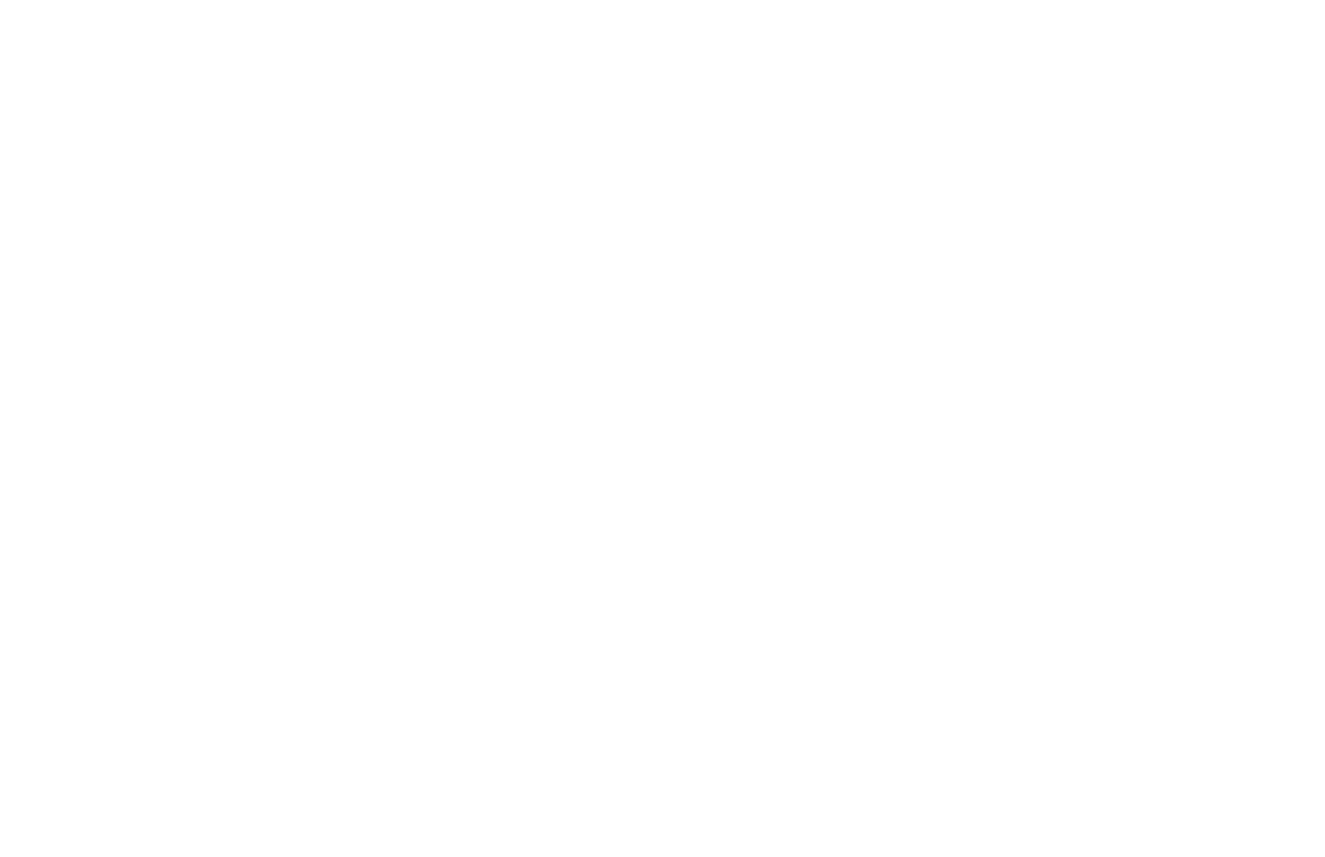
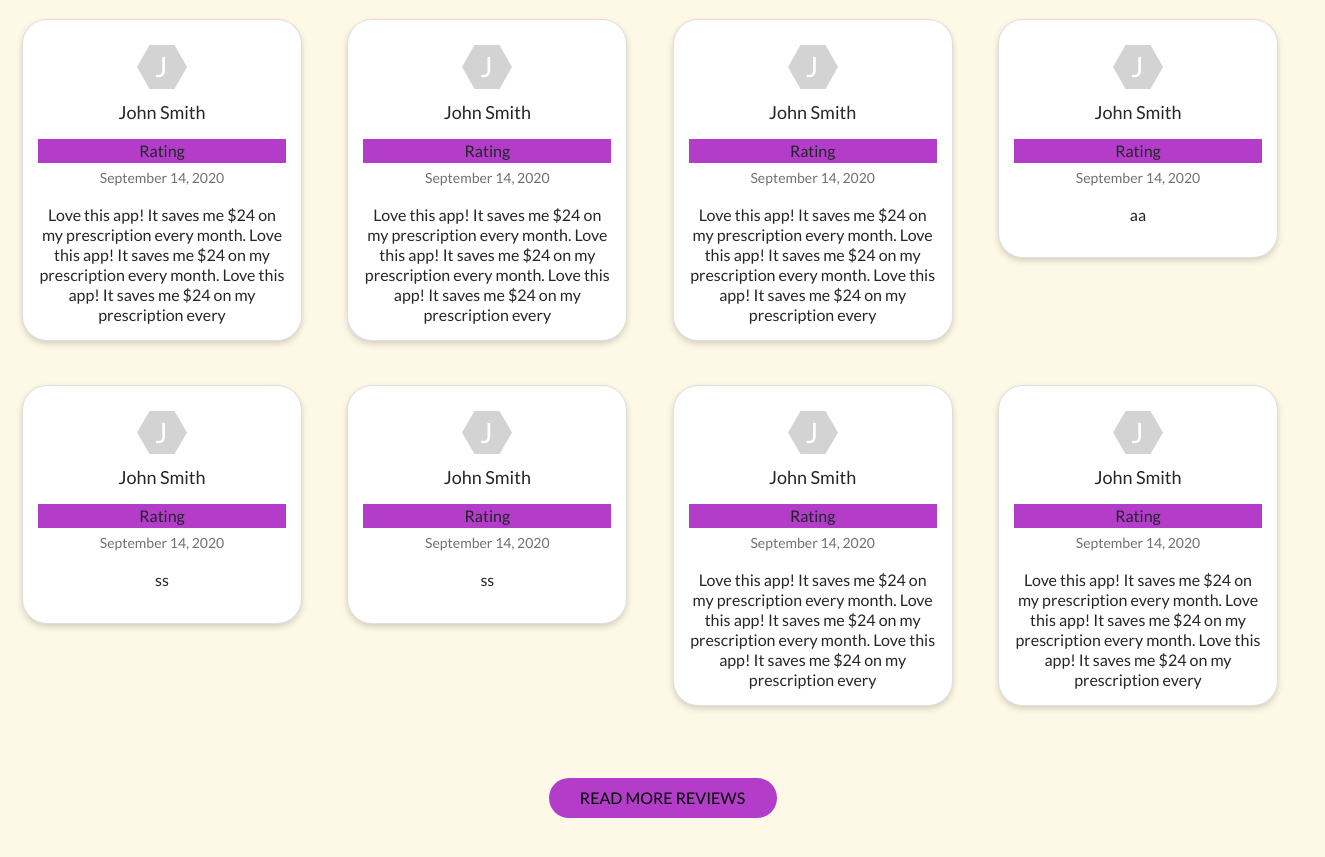
Before and after one commit to zaid-shabbir/buzz-rx, a Vue app: page / in a window 1280 px wide. Shown: the part 1020-1877 px from the top of the page, 1325 px wide, since content can reach past the window. Before the commit the page ends 875 px from the top, so only its background shows below. Built offline with nearby package versions, Linux system fonts and the light colour scheme.

Commit message:
Reviews section completed.

```diff
--- a/src/App.vue
+++ b/src/App.vue
@@ -82,16 +82,71 @@
       </div>
     </div>
     <!-- Hero Banner Ends -->
+    <!-- Reviews Section Starts -->
+    <div class="reviews-section-container">
+      <div class="reviews-section">
+        <div class="title">LATEST APP REVIEWS</div>
+
+        <div class="reviews-container">
+          <div v-for="(review, index) in reviewsToDisplay" :key="index">
+            <Review :review="review" />
+          </div>
+        </div>
+        <div class="read-more">
+          <button class="read-more-btn">
+            READ MORE REVIEWS
+          </button>
+        </div>
+      </div>
+    </div>
   </div>
 </template>
 
 <script>
 import Header from "./components/Header.vue";
+import Review from "./components/Review.vue";
 
 export default {
   name: "App",
   components: {
-    Header
+    Header,
+    Review
+  },
+  data() {
+    return {
+      index: 8,
+      reviews: [
+        "Love this app! It saves me $24 on my prescription every month. Love this app! It saves me $24 on my prescription every month. Love this app! It saves me $24 on my prescription every",
+        "Love this app! It saves me $24 on my prescription every month.",
+        "Love this app! It saves me $24 on my prescription every month. Love this app! It saves me $24 on my prescription every month. Love this app! It saves me $24 on my prescription every",
+        "Love this app! It saves me $24 on my prescription every month.",
+        "Love this app! It saves me $24 on my prescription every month. Love this app! It saves me $24 on my prescription every month.",
+        "Love this app! It saves me $24 on my prescription every month. Love this app! It saves me $24 on my prescription every month. Love this app! It saves me $24 on my prescription every month. Love this app! It saves me $24 on my prescription every month.",
+        "Love this app! It saves me $24 on my prescription every month. Love this app! It saves me $24 on my prescription every month.Love this app! It saves me $24 on my prescription every",
+        "Love this app! It saves me $24 on my prescription every month. Love this app! It saves me $24 on my prescription every month.Love this app! It saves me $24 on my prescription every",
+        "Love this app! It saves me $24 on my prescription every month. Love this app! It saves me $24 on my prescription every month. Love this app! It saves me $24 on my prescription every",
+        "Love this app! It saves me $24 on my prescription every month. Love this app! It saves me $24 on my prescription every month. Love this app! It saves me $24 on my prescription every",
+        "Love this app! It saves me $24 on my prescription every month. Love this app! It saves me $24 on my prescription every month. Love this app! It saves me $24 on my prescription every",
+        "aa",
+        "ss",
+        "ss",
+        "Love this app! It saves me $24 on my prescription every month. Love this app! It saves me $24 on my prescription every month. Love this app! It saves me $24 on my prescription every",
+        " Love this app! It saves me $24 on my prescription every month. Love this app! It saves me $24 on my prescription every month. Love this app! It saves me $24 on my prescription every",
+        "Love this app! It saves me $24 on my prescription every month. Love this app! It saves me $24 on my prescription every month. Love this app! It saves me $24 on my prescription every",
+        "dsssssssssssssssssssssssssssssssssssssssssssssssssssssssssssssssssssssssssssssssssssssssssssssd",
+        "ff",
+        "sdl"
+      ]
+    };
+  },
+  computed: {
+    reviewsToDisplay() {
+      let showArray = [];
+      for (let i = this.index; i < this.index + 8; i++) {
+        showArray.push(this.reviews[i]);
+      }
+      return showArray;
+    }
   }
 };
 </script>
@@ -201,4 +256,49 @@
     }
   }
 }
+.reviews-section-container {
+  width: 100%;
+  background: #fef8e6 0% 0% no-repeat padding-box;
+  .reviews-section {
+    margin-top: 520px;
+    width: 1325px;
+    margin-left: auto;
+    margin-right: auto;
+    height: 928px;
+    background: #fef8e6 0% 0% no-repeat padding-box;
+    .title {
+      padding-top: 25px;
+      font: normal normal 600 20px/24px Lato;
+      letter-spacing: 2px;
+      color: #262626;
+      text-transform: uppercase;
+      opacity: 1;
+      border-bottom: 3px solid #b33cc8;
+      width: 237px;
+      margin-left: auto;
+      margin-right: auto;
+      line-height: 30px;
+    }
+    .reviews-container {
+      display: flex;
+      justify-content: space-between;
+      flex-wrap: wrap;
+      width: 1300px;
+    }
+    .read-more {
+      margin-top: 50px;
+      display: flex;
+      justify-content: center;
+      align-items: center;
+    }
+    .read-more-btn {
+      background: #b33cc8 0% 0% no-repeat padding-box;
+      border-radius: 28px;
+      opacity: 1;
+      width: 228px;
+      height: 40px;
+      border: none;
+    }
+  }
+}
 </style>
--- /dev/null
+++ b/src/components/Review.vue
@@ -0,0 +1,80 @@
+<template>
+  <div class="card">
+    <div class="thumbail">
+      <img src="@/assets/Path.svg" alt="Thumbnail" />
+      <span>J</span>
+    </div>
+    <div class="name">
+      John Smith
+    </div>
+    <div class="ratings">
+      Rating
+    </div>
+    <div class="date">
+      September 14, 2020
+    </div>
+    <div class="review">
+      {{ review }}
+    </div>
+  </div>
+</template>
+
+<script>
+export default {
+  name: "Review",
+  props: {
+    review: {
+      type: String,
+      default: "Love this app! It saves me $24 on my prescription every month."
+    }
+  }
+};
+</script>
+
+<style lang="scss" scoped>
+.card {
+  padding: 15px;
+  width: 280px;
+  min-height: 239px;
+  box-shadow: 0px 3px 6px #00000029;
+  text-align: center;
+  border-radius: 25px;
+  margin: 22px 22px;
+  .thumbail {
+    margin-top: 10px;
+    span {
+      position: absolute;
+      font-size: 28px;
+      margin-left: -32px;
+      color: #ffffff;
+    }
+  }
+  .name {
+    margin-top: 8px;
+    text-align: center;
+    font: normal normal normal 18px/30px Lato;
+    letter-spacing: 0px;
+    color: #262626;
+    opacity: 1;
+  }
+  .ratings {
+    margin-top: 12px;
+    background: #b33cc8 0% 0% no-repeat padding-box;
+    opacity: 1;
+  }
+  .date {
+    font: normal normal normal 14px/30px Lato;
+    letter-spacing: 0px;
+    color: #707070;
+    opacity: 1;
+  }
+  .review {
+    margin-top: 12px;
+    font: normal normal normal 16px/20px Lato;
+    letter-spacing: 0px;
+    color: #262626;
+    opacity: 1;
+    flex-wrap: wrap;
+  }
+}
+</style>
```
Also changed, not shown: src/assets/Path.svg (added).
